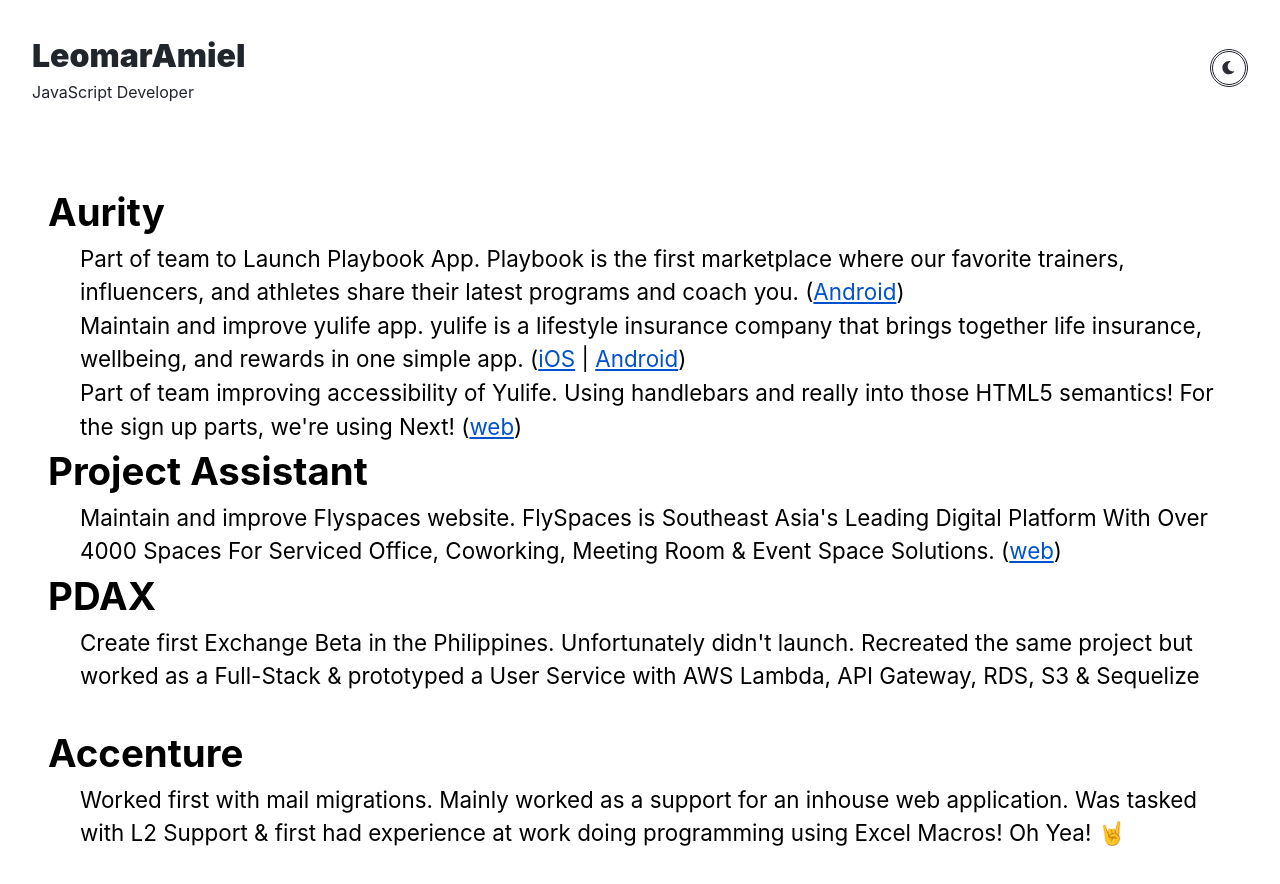
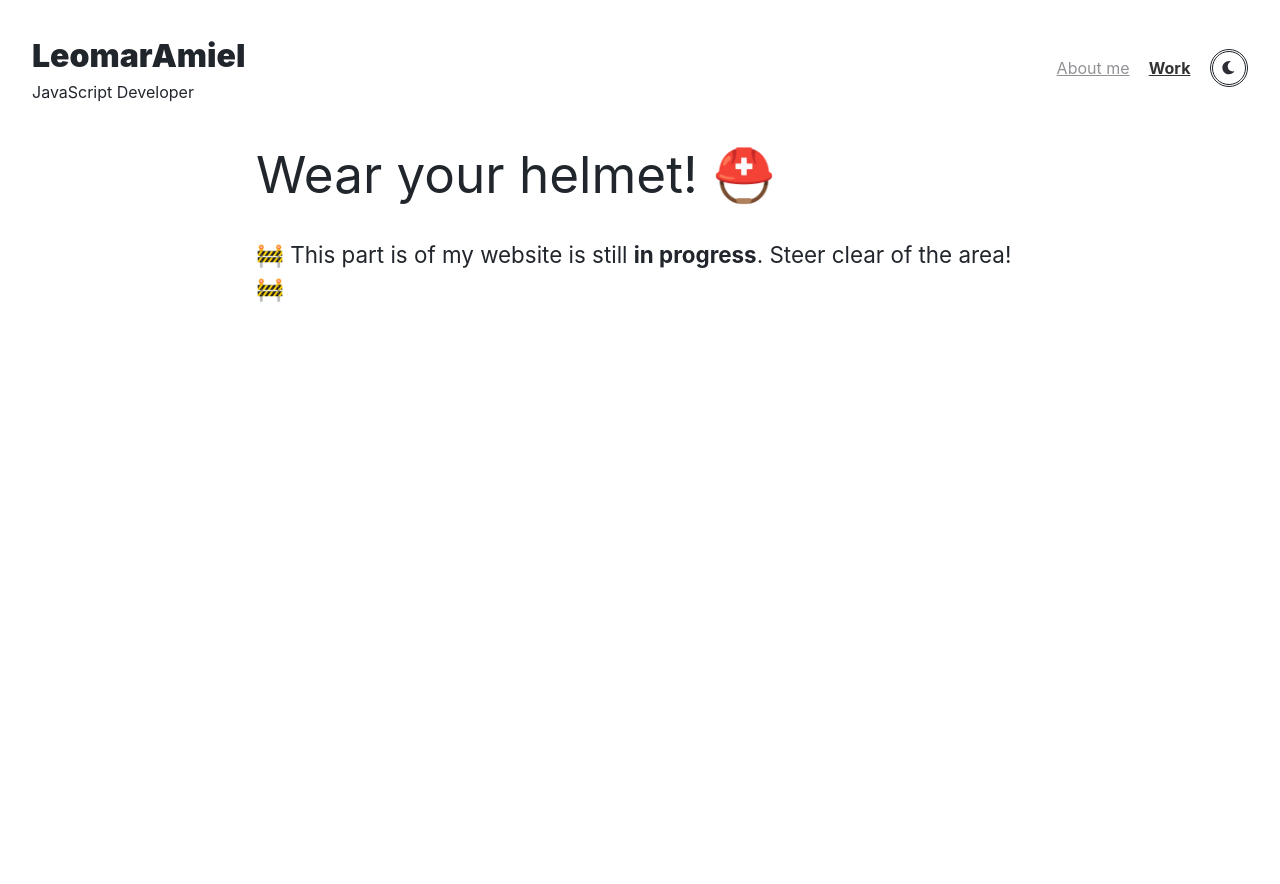
Before and after one commit to LeomarAmiel/leomar-blog, a Next.js app: page /work in a window 1280 px wide. Shown: the top 884 px of the page. After the commit the page ends 800 px from the top, so only its background shows below. Built offline with nearby package versions, Linux system fonts and the light colour scheme.

Commit message:
Adding an under construction for my work tab

```diff
--- a/package.json
+++ b/package.json
@@ -5,10 +5,12 @@
   "main": "index.js",
   "scripts": {
     "dev": "next",
+    "start": "next start",
     "build": "next build",
     "export": "next export",
-    "start": "next start",
-    "lint": "eslint 'src/**'"
+    "deploy": "next build && next export",
+    "lint": "eslint 'src/**'",
+    "clean": "rm -rf .next && rm -rf out"
   },
   "author": "leomar amiel alejar",
   "license": "ISC",
--- a/src/components/common/header/header.styles.ts
+++ b/src/components/common/header/header.styles.ts
@@ -1,4 +1,5 @@
 import styled from "styled-components";
+import { ThemeColorTypes } from "@styles/themes";
 
 export const Header = styled.header`
   max-width: 100%;
@@ -39,9 +40,14 @@
 
 export const Nav = styled.nav``;
 
-export const NavLink = styled.a`
+export const NavLink = styled.a<{
+  isSelected: boolean;
+  theme: ThemeColorTypes;
+}>`
   margin-right: 1.2rem;
-  color: ${({ theme }) => theme.text};
+  color: ${({ theme, isSelected }) =>
+    isSelected ? theme.active : theme.inactiveTabText};
+  font-weight: ${({ isSelected }) => (isSelected ? 700 : 400)};
   text-decoration: underline;
   cursor: pointer;
 `;
--- a/src/components/common/header/index.tsx
+++ b/src/components/common/header/index.tsx
@@ -7,12 +7,17 @@
   Button,
   LogoLink,
   DataWrapper,
+  Nav,
+  NavLink,
   NavWrapper,
 } from "./header.styles";
 import { ThemeContext } from "@context/themeProvider";
+import { useRouter } from "next/router";
 
 export default function Header() {
   const { theme, setTheme } = useContext(ThemeContext);
+  const router = useRouter();
+  console.log(router.pathname);
   const iconColor = theme === "light" ? "rgb(46, 44, 52)" : "white";
   return (
     <StyledHeader>
@@ -26,6 +31,14 @@
       </DataWrapper>
 
       <NavWrapper>
+        <Nav>
+          <Link href="/">
+            <NavLink isSelected={router.pathname === "/"}>About me</NavLink>
+          </Link>
+          <Link href="/work">
+            <NavLink isSelected={router.pathname === "/work"}>Work</NavLink>
+          </Link>
+        </Nav>
         <Button onClick={() => setTheme()}>
           {theme === "light" ? (
             <FontAwesomeIcon fixedWidth color={iconColor} icon={faMoon} />
--- a/src/components/screens/work/index.tsx
+++ b/src/components/screens/work/index.tsx
@@ -1,101 +1,22 @@
+import Paragraph from "@components/common/paragraph";
 import { FC } from "react";
+import styled from "styled-components";
 import * as S from "./work.styles";
+
+const Heading4 = styled(Paragraph)`
+  font-size: 3.2rem;
+  margin-bottom: 1.6rem;
+`;
 
 const Work: FC<unknown> = () => {
   return (
     <S.Section>
-      <div>
-        <h4>Aurity</h4>
-        <S.BulletList>
-          <li>
-            Part of team to Launch Playbook App. Playbook is the first
-            marketplace where our favorite trainers, influencers, and athletes
-            share their latest programs and coach you. (
-            <a
-              href="https://play.google.com/store/apps/details?id=io.playbookapp.android"
-              target="_blank"
-              rel="noopener noreferrer"
-            >
-              Android
-            </a>
-            )
-          </li>
-          <li>
-            Maintain and improve yulife app. yulife is a lifestyle insurance
-            company that brings together life insurance, wellbeing, and rewards
-            in one simple app. (
-            <a
-              href="https://apps.apple.com/gb/app/yulife/id1348287598"
-              target="_blank"
-              rel="noopener noreferrer"
-            >
-              iOS
-            </a>{" "}
-            |{" "}
-            <a
-              href="https://play.google.com/store/apps/details?id=com.yulife.app"
-              target="_blank"
-              rel="noopener noreferrer"
-            >
-              Android
-            </a>
-            )
-          </li>
-          <li>
-            Part of team improving accessibility of Yulife. Using handlebars and
-            really into those HTML5 semantics! For the sign up parts, we&apos;re
-            using Next! (
-            <a
-              href="https://yulife.com"
-              target="_blank"
-              rel="noopener noreferrer"
-            >
-              web
-            </a>
-            )
-          </li>
-        </S.BulletList>
+      <Heading4>Wear your helmet! ⛑</Heading4>
 
-        <h4>Project Assistant</h4>
-
-        <S.BulletList>
-          <li>
-            Maintain and improve Flyspaces website. FlySpaces is Southeast
-            Asia&apos;s Leading Digital Platform With Over 4000 Spaces For
-            Serviced Office, Coworking, Meeting Room &#38; Event Space
-            Solutions. (
-            <a
-              href="https://play.google.com/store/apps/details?id=com.yulife.app"
-              target="_blank"
-              rel="noopener noreferrer"
-            >
-              web
-            </a>
-            )
-          </li>
-        </S.BulletList>
-        <h4>PDAX</h4>
-
-        <S.BulletList>
-          <li>
-            Create first Exchange Beta in the Philippines. Unfortunately
-            didn&apos;t launch. Recreated the same project but worked as a
-            Full-Stack &#38; prototyped a User Service with AWS Lambda, API
-            Gateway, RDS, S3 &#38; Sequelize
-          </li>
-        </S.BulletList>
-      </div>
-      <div>
-        <h4>Accenture</h4>
-
-        <S.BulletList>
-          <li>
-            Worked first with mail migrations. Mainly worked as a support for an
-            inhouse web application. Was tasked with L2 Support &#38; first had
-            experience at work doing programming using Excel Macros! Oh Yea! 🤘
-          </li>
-        </S.BulletList>
-      </div>
+      <Paragraph>
+        🚧 This part is of my website is still <b>in progress</b>. Steer clear
+        of the area! 🚧
+      </Paragraph>
     </S.Section>
   );
 };
--- a/src/components/screens/work/work.styles.ts
+++ b/src/components/screens/work/work.styles.ts
@@ -1,34 +1,5 @@
 import styled from "styled-components";
-import { ThemeColorTypes } from "@styles/themes";
 
-export const Section = styled.section<{ theme: ThemeColorTypes }>`
-  padding: 2rem;
-  div {
-    padding: 1rem;
-    h4 {
-      font-size: 2.4rem;
-      margin: 0;
-    }
-    p {
-      margin: 0;
-    }
-
-    a {
-      color: ${({ theme }) => theme.link};
-      &:hover {
-        text-decoration: underline;
-      }
-      &:visited {
-        color: ${({ theme }) => theme.link};
-      }
-    }
-  }
+export const Section = styled.section`
+  padding: 0 20%;
 `;
-
-export const BulletList = styled.ul`
-  padding-left: 2rem;
-
-  li {
-    font-size: 1.4rem;
-  }
-`;
```
Also changed, not shown: pages/blog.tsx (deleted, +0 -16 lines), src/components/screens/blog/blog.styles.ts (deleted, +0 -35 lines), src/components/screens/blog/index.tsx (deleted, +0 -14 lines).
